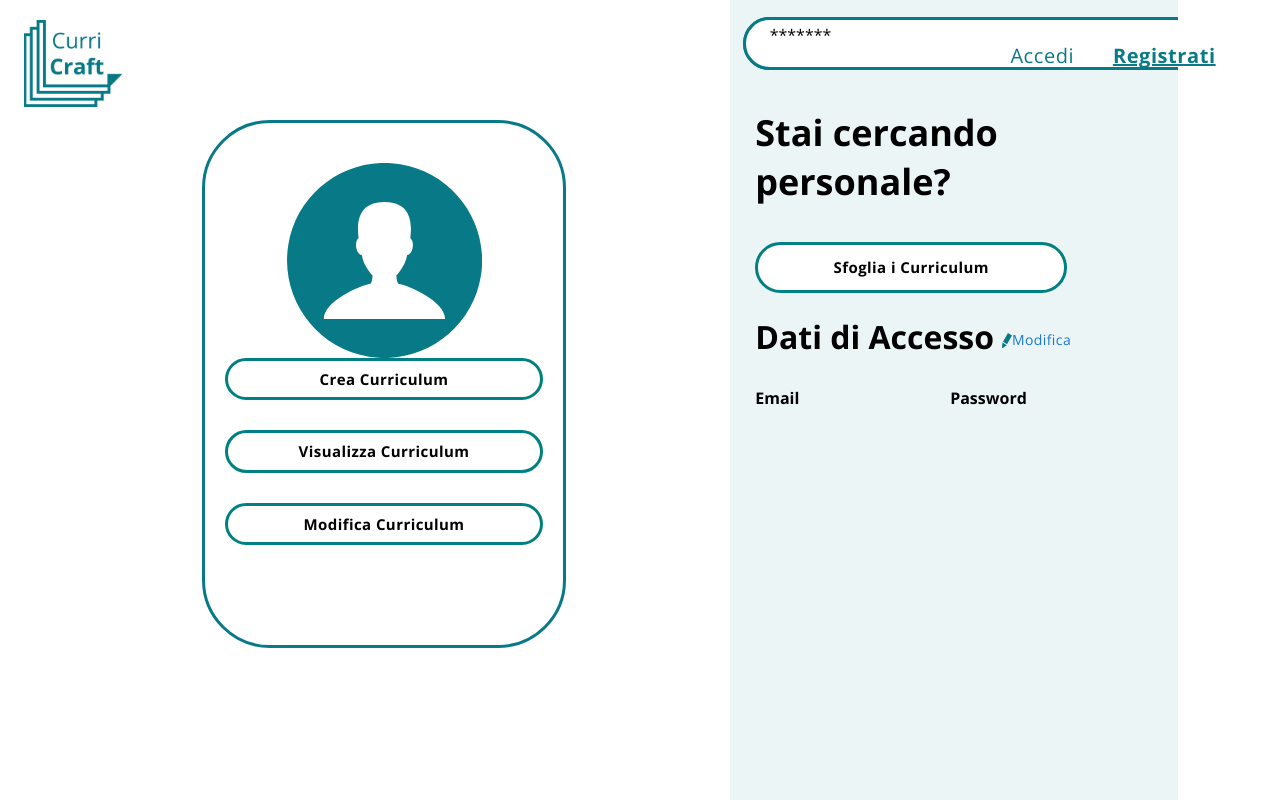
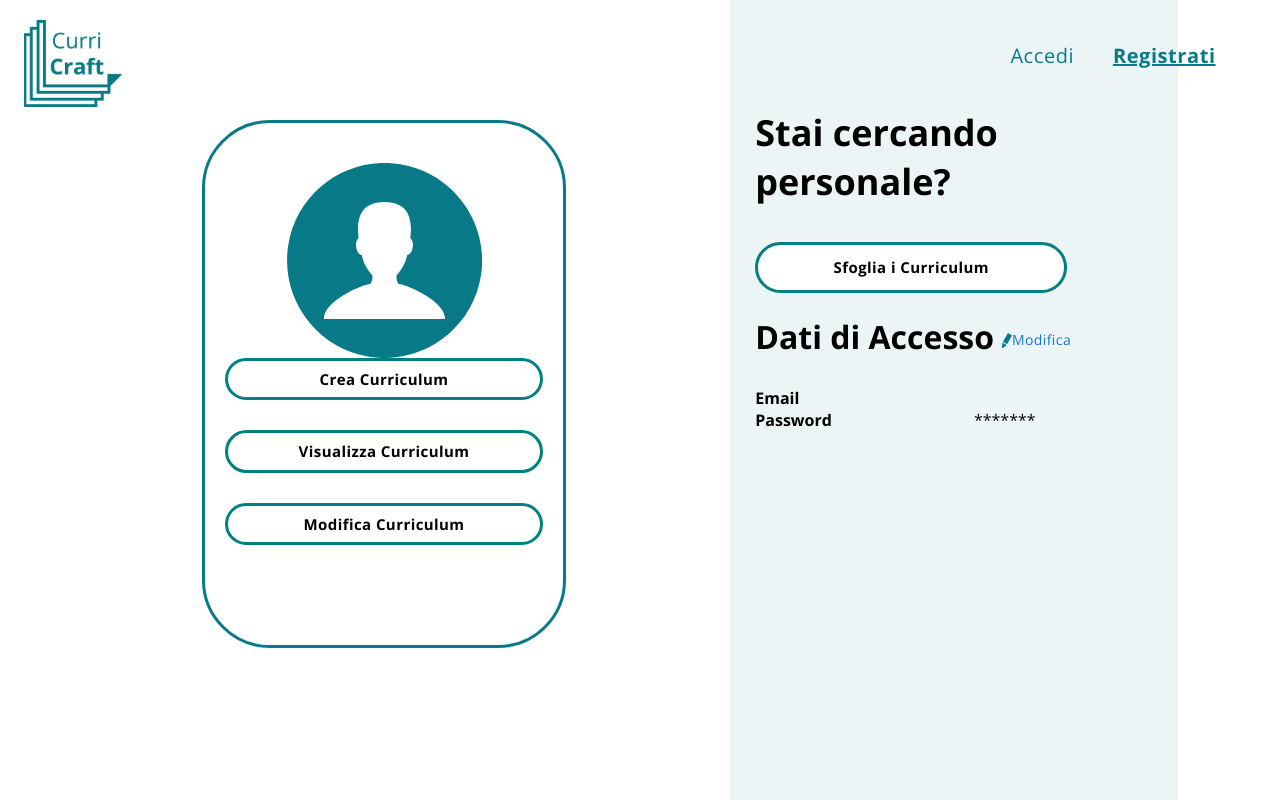
Before and after one commit to GeoAlva/webdesign6, a React (Create React App) app: page /profile in a window 1280 px wide. Built offline with nearby package versions, Linux system fonts and the light colour scheme.

Commit message:
fix conflitto tra campi css in profile

```diff
--- a/src/pages/profile/profile.css
+++ b/src/pages/profile/profile.css
@@ -80,7 +80,7 @@
     display: grid;
     grid-template-columns: auto auto;
 }
-.mail {
+.mailGrid {
     font-size: 24;
     font-weight: bold;
 }
--- a/src/pages/profile/profile.jsx
+++ b/src/pages/profile/profile.jsx
@@ -208,10 +208,10 @@ export default function Profile(){
                     < br className='web'/>
 
                     <div className='infoGrid'>
-                        <div className='mail'>Email</div>
-                        <div className='field'>{email}</div>
-                        <div className='mail'>Password</div>
-                        <div className='field'>*******</div>
+                        <div className='mailGrid'>Email</div>
+                        <div className='fieldGrid'>{email}</div>
+                        <div className='mailGrid'>Password</div>
+                        <div className='fieldGrid'>*******</div>
                     </div>
                     <div className='update' id='update'>
                     <form onSubmit={handleUpdate} className='updateForm'>
```
